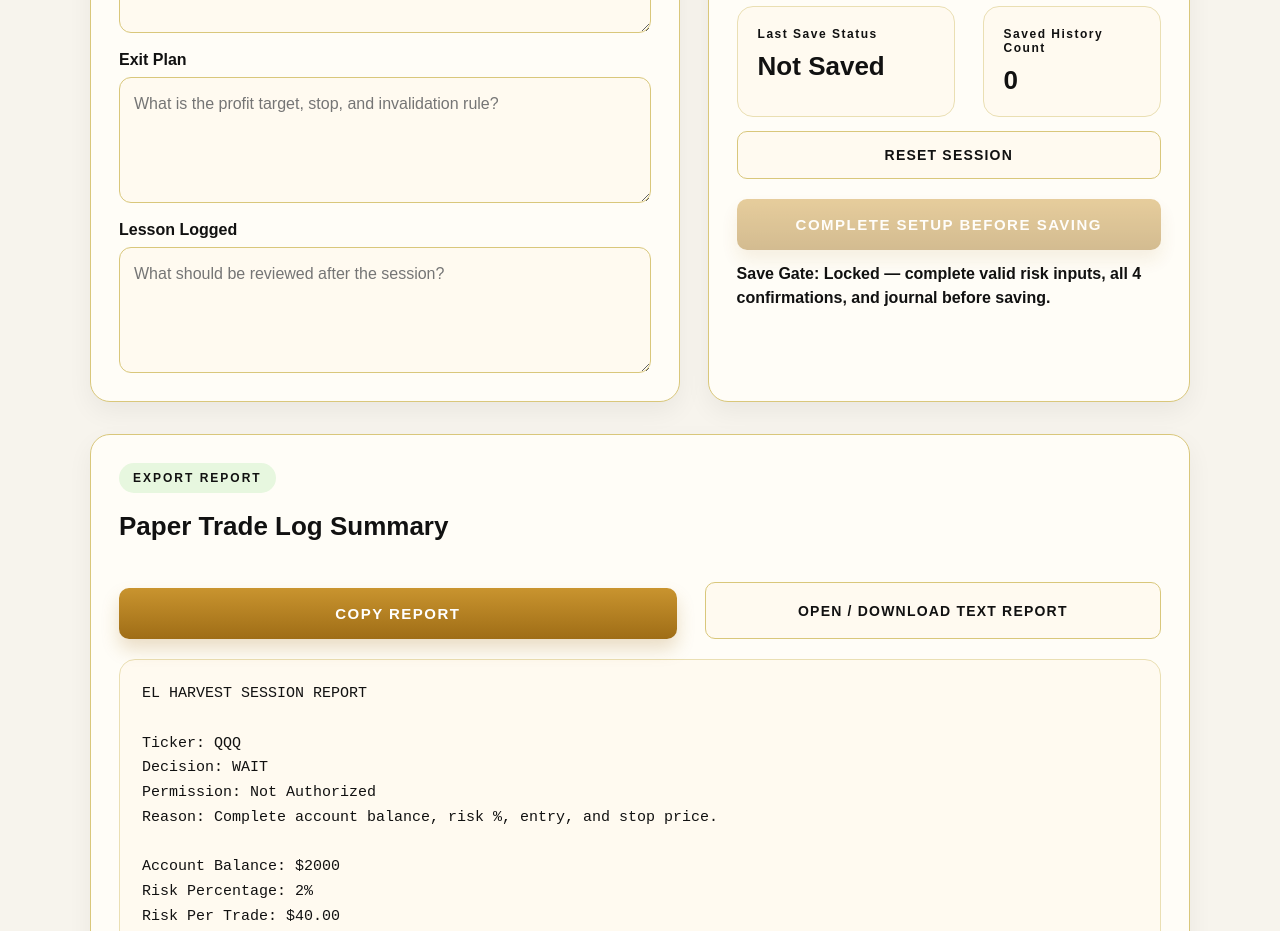
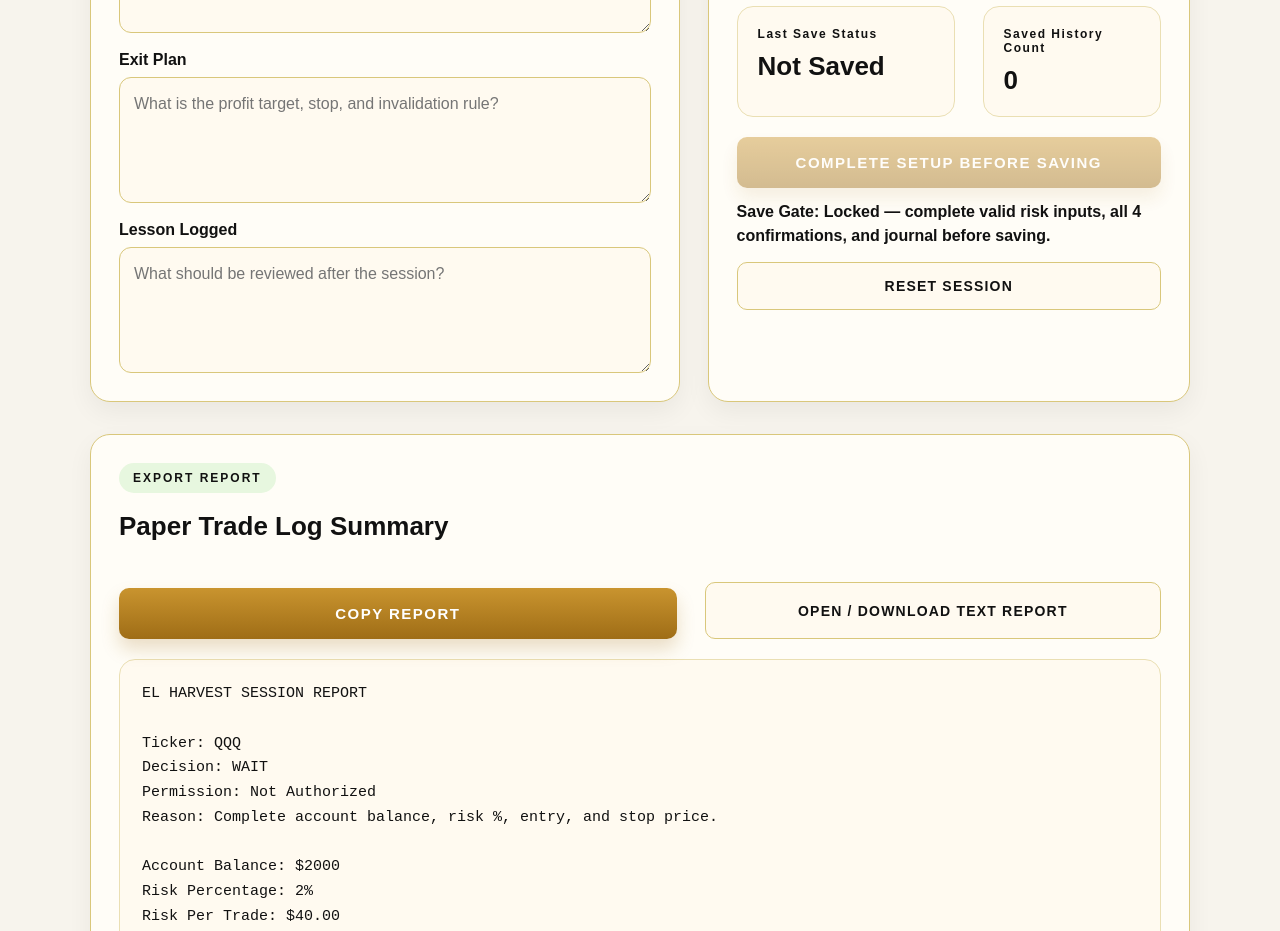
Before and after one commit to 1anointedradio-maker/elharvest-web, a Next.js app: page / in a window 1280 px wide. Shown: the part 1620-2551 px from the top of the page. Built offline with nearby package versions, Linux system fonts and the light colour scheme.

Commit message:
Update page.jsx

```diff
--- a/app/page.jsx
+++ b/app/page.jsx
@@ -576,10 +576,7 @@ function restoreSavedSession(session) {
 <StatBox label="Last Save Status" value={sessionSaved ? "Saved" : "Not Saved"} />
 <StatBox label="Saved History Count" value={savedSessions.length} />
           </div>
-          <button type="button" onClick={resetSession} style={secondaryButtonStyle}>
-            RESET SESSION
-          </button>
-<button
+          <button
   type="button"
   onClick={saveSession}
   disabled={!canSaveSession}
@@ -603,6 +600,10 @@ function restoreSavedSession(session) {
     ? "Save Gate: Open — full paper trade setup confirmed."
     : "Save Gate: Locked — complete valid risk inputs, all 4 confirmations, and journal before saving."}
 </p>
+          <button type="button" onClick={resetSession} style={secondaryButtonStyle}>
+            RESET SESSION
+          </button>
+
         </div>
       </section>
 
```
